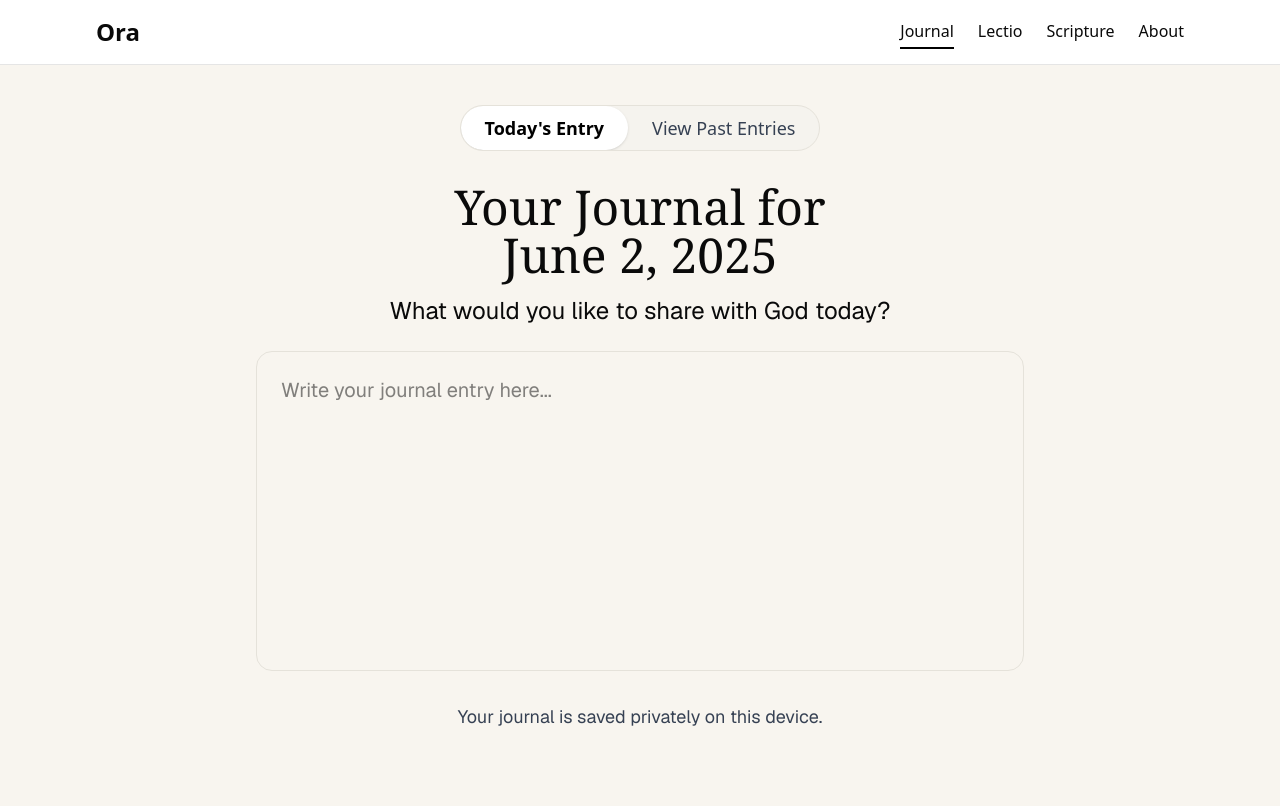
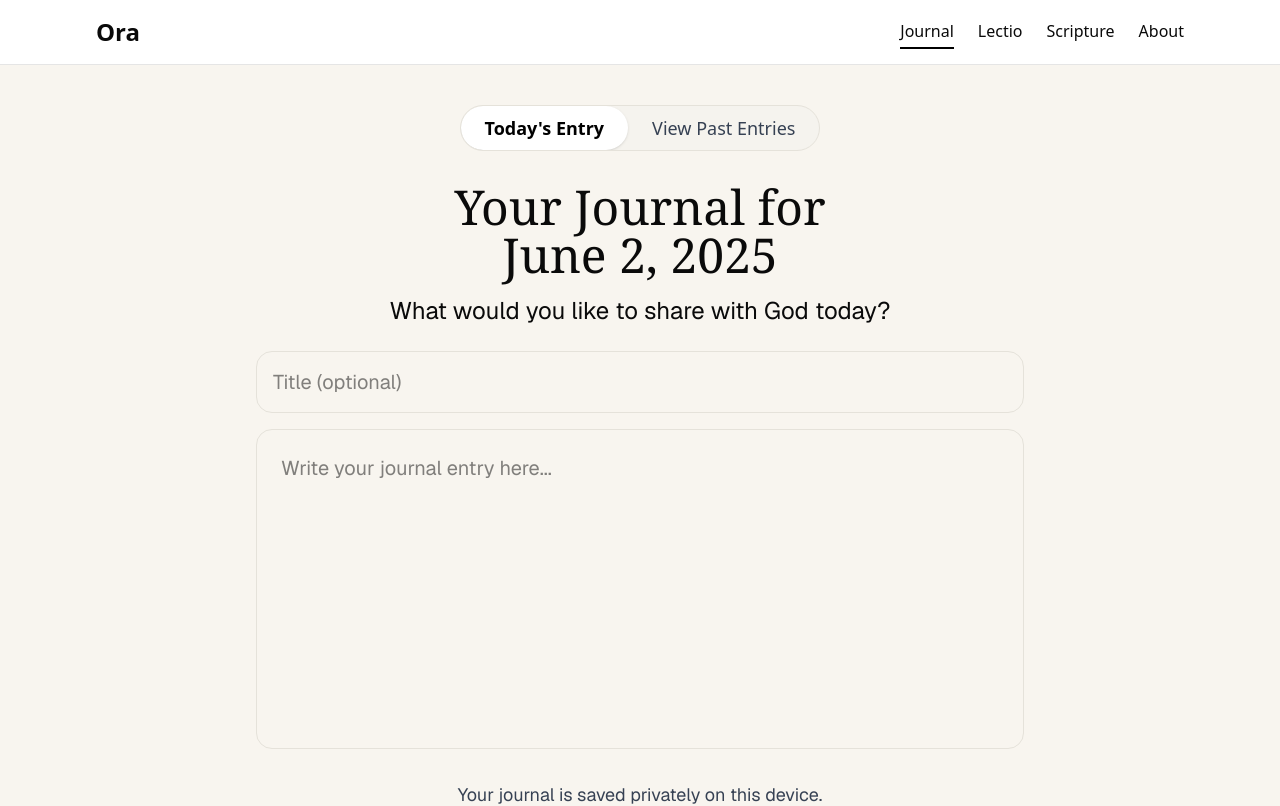
Before and after one commit to jeff-soriano/ora, a Next.js app: page /journal in a window 1280 px wide. Shown: the top 806 px of the page. Built offline with nearby package versions, Linux system fonts and the light colour scheme.

Commit message:
Add title input

```diff
--- a/app/journal/page.tsx
+++ b/app/journal/page.tsx
@@ -12,14 +12,27 @@ function getTodayString() {
 
 export default function JournalPage() {
   const today = getTodayString();
+  const [title, setTitle] = useState("");
   const [entry, setEntry] = useState("");
   const [status, setStatus] = useState("");
   const debounceRef = useRef<NodeJS.Timeout | null>(null);
 
   useEffect(() => {
-    const saved = localStorage.getItem(`journal-${today}`) || "";
-    setEntry(saved);
+    const savedTitle = localStorage.getItem(`journal-title-${today}`) || "";
+    setTitle(savedTitle);
+    const savedEntry = localStorage.getItem(`journal-${today}`) || "";
+    setEntry(savedEntry);
   }, [today]);
+
+  function handleTitleChange(e: React.ChangeEvent<HTMLInputElement>) {
+    setTitle(e.target.value);
+    setStatus("");
+    if (debounceRef.current) clearTimeout(debounceRef.current);
+    debounceRef.current = setTimeout(() => {
+      localStorage.setItem(`journal-title-${today}`, e.target.value);
+      setStatus("Saved \u2713");
+    }, 1000);
+  }
 
   function handleChange(e: React.ChangeEvent<HTMLTextAreaElement>) {
     setEntry(e.target.value);
@@ -52,6 +65,14 @@ export default function JournalPage() {
       <div className="text-xl md:text-2xl font-sans text-center mb-6">
         What would you like to share with God today?
       </div>
+      {/* Title Input */}
+      <input
+        className="w-full max-w-3xl rounded-2xl border border-[#e5e2da] bg-transparent p-4 text-lg md:text-xl font-sans mb-4 focus:outline-none focus:ring-2 focus:ring-amber-800"
+        type="text"
+        value={title}
+        onChange={handleTitleChange}
+        placeholder="Title (optional)"
+      />
       {/* Textarea */}
       <textarea
         className="w-full max-w-3xl h-64 md:h-80 rounded-2xl border border-[#e5e2da] bg-transparent p-6 text-lg md:text-xl font-sans mb-6 resize-none focus:outline-none focus:ring-2 focus:ring-amber-800"
```
